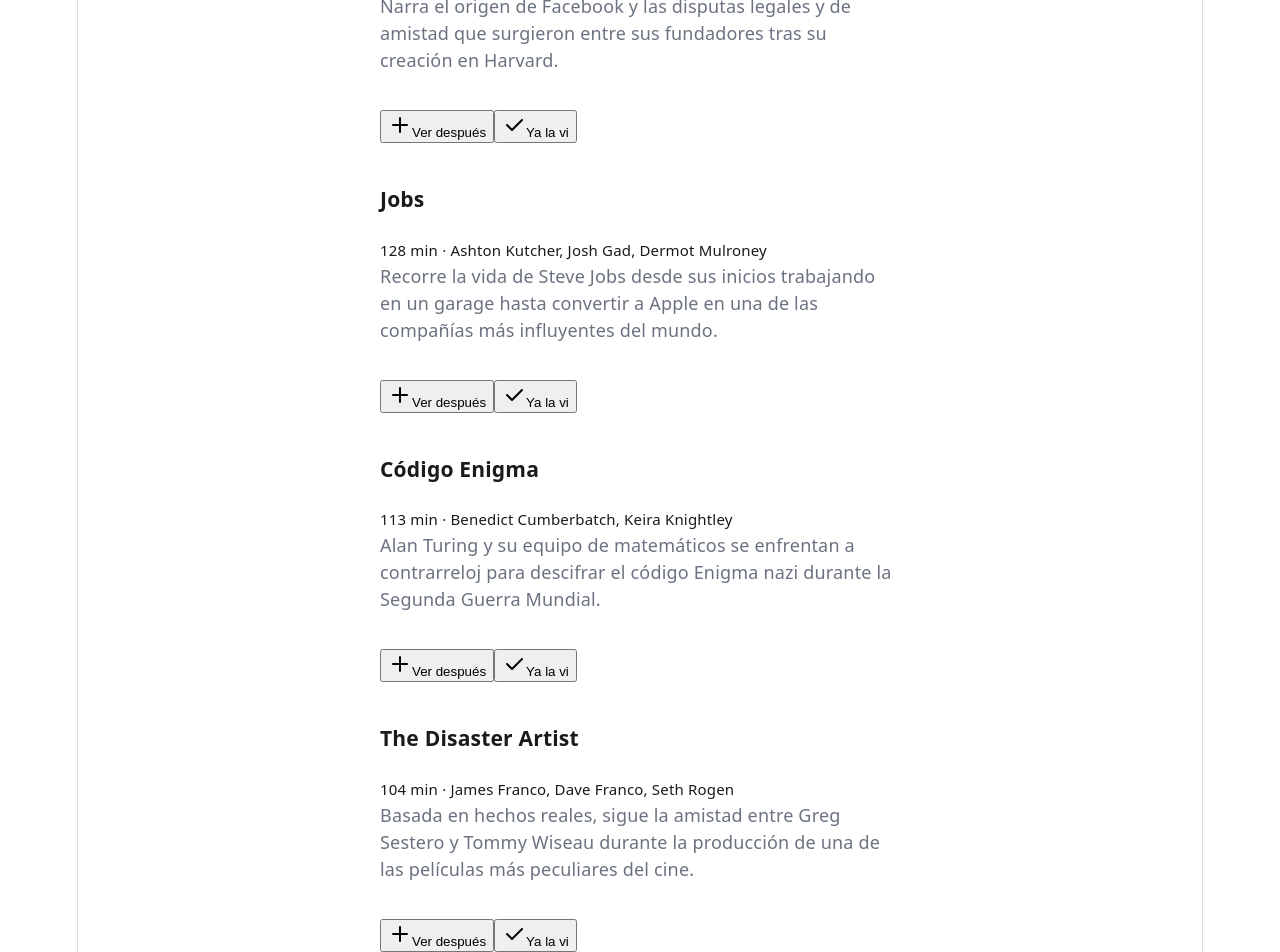
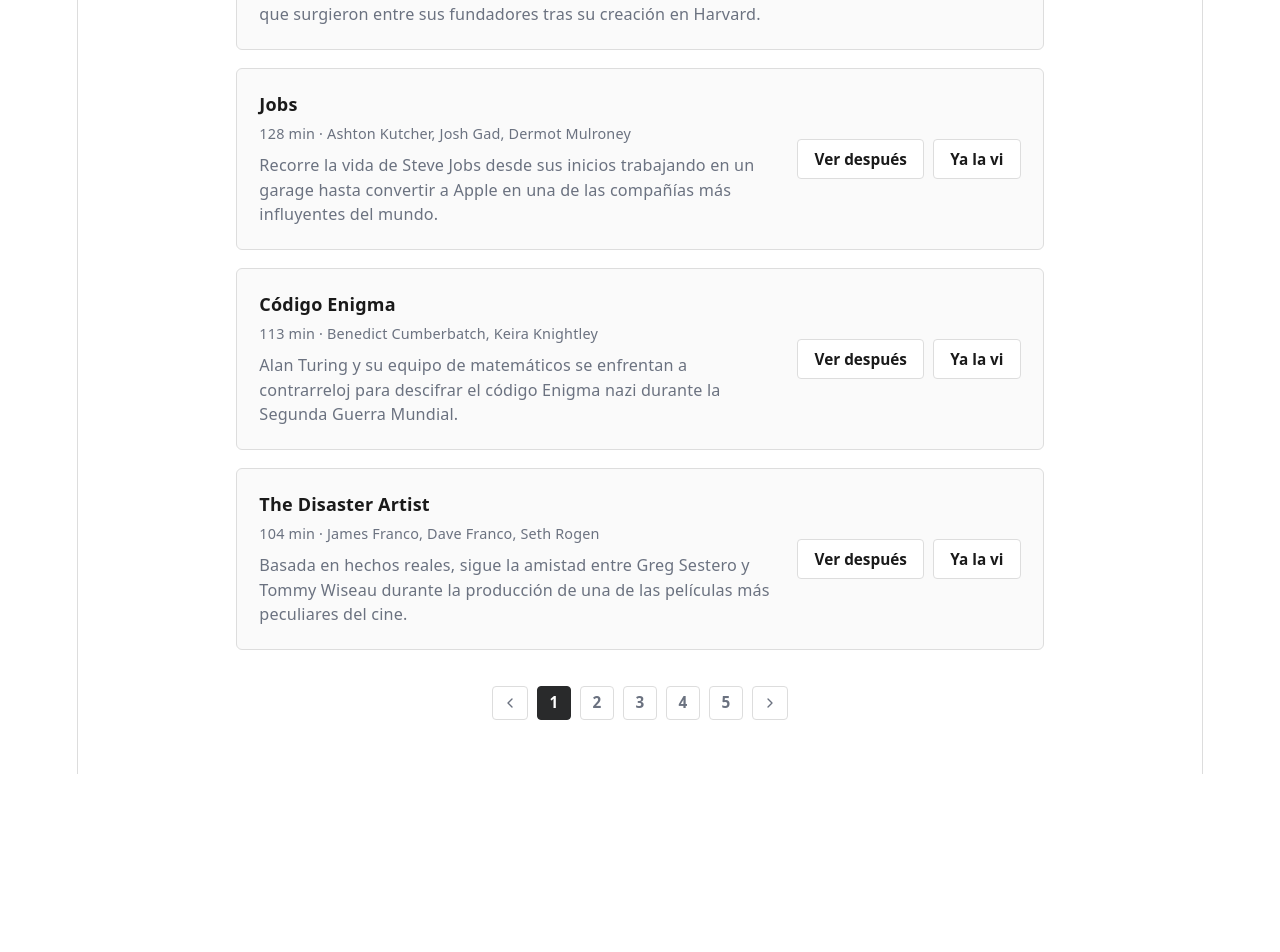
Before and after one commit to floreslog/cinecollect-project, a React (Vite) app in the folder client/: page / in a window 1280 px wide. Shown: the part 520-1472 px from the top of the page. After the commit the page ends 1294 px from the top, so only its background shows below. Built offline with nearby package versions, Linux system fonts and the light colour scheme.

Commit message:
feat: implementar componente lista de peliculas en el componente principal

```diff
--- a/client/src/App.tsx
+++ b/client/src/App.tsx
@@ -1,4 +1,6 @@
 import './App.css';
+import { peliculas } from './data/peliculas';
+import CardPelicula from './components/card-pelicula/CardPelicula';
 
 export default function App() {
   return (
@@ -71,225 +73,9 @@
         </form>
 
         <div className="lista-de-peliculas">
-          <article className="pelicula-card">
-            <div className="pelicula-contenido">
-              <div className="pelicula-info">
-                <h3>The Social Network</h3>
-                <small>
-                  120 min &middot; Jesse Eisenberg, Andrew Garfield, Justin
-                  Timberlake
-                </small>
-              </div>
-              <p>
-                Narra el origen de Facebook y las disputas legales y de amistad
-                que surgieron entre sus fundadores tras su creación en Harvard.
-              </p>
-            </div>
-            <div className="pelicula-acciones">
-              <button type="button" className="btn-ver-despues">
-                <svg
-                  xmlns="http://www.w3.org/2000/svg"
-                  width="24"
-                  height="24"
-                  viewBox="0 0 24 24"
-                  fill="none"
-                  stroke="currentColor"
-                  strokeWidth="2"
-                  strokeLinecap="round"
-                  strokeLinejoin="round"
-                  className="icon icon-tabler icons-tabler-outline icon-tabler-plus"
-                >
-                  <path stroke="none" d="M0 0h24v24H0z" fill="none" />
-                  <path d="M12 5l0 14" />
-                  <path d="M5 12l14 0" />
-                </svg>
-                Ver después
-              </button>
-              <button type="button" className="btn-visto">
-                <svg
-                  xmlns="http://www.w3.org/2000/svg"
-                  width="24"
-                  height="24"
-                  viewBox="0 0 24 24"
-                  fill="none"
-                  stroke="currentColor"
-                  strokeWidth="2"
-                  strokeLinecap="round"
-                  strokeLinejoin="round"
-                  className="icon icon-tabler icons-tabler-outline icon-tabler-check"
-                >
-                  <path stroke="none" d="M0 0h24v24H0z" fill="none" />
-                  <path d="M5 12l5 5l10 -10" />
-                </svg>
-                Ya la vi
-              </button>
-            </div>
-          </article>
-
-          <article className="pelicula-card">
-            <div className="pelicula-contenido">
-              <div className="pelicula-info">
-                <h3>Jobs</h3>
-                <small>
-                  128 min &middot; Ashton Kutcher, Josh Gad, Dermot Mulroney
-                </small>
-              </div>
-              <p>
-                Recorre la vida de Steve Jobs desde sus inicios trabajando en un
-                garage hasta convertir a Apple en una de las compañías más
-                influyentes del mundo.
-              </p>
-            </div>
-            <div className="pelicula-acciones">
-              <button type="button" className="btn-ver-despues">
-                <svg
-                  xmlns="http://www.w3.org/2000/svg"
-                  width="24"
-                  height="24"
-                  viewBox="0 0 24 24"
-                  fill="none"
-                  stroke="currentColor"
-                  strokeWidth="2"
-                  strokeLinecap="round"
-                  strokeLinejoin="round"
-                  className="icon icon-tabler icons-tabler-outline icon-tabler-plus"
-                >
-                  <path stroke="none" d="M0 0h24v24H0z" fill="none" />
-                  <path d="M12 5l0 14" />
-                  <path d="M5 12l14 0" />
-                </svg>
-                Ver después
-              </button>
-              <button type="button" className="btn-visto">
-                <svg
-                  xmlns="http://www.w3.org/2000/svg"
-                  width="24"
-                  height="24"
-                  viewBox="0 0 24 24"
-                  fill="none"
-                  stroke="currentColor"
-                  strokeWidth="2"
-                  strokeLinecap="round"
-                  strokeLinejoin="round"
-                  className="icon icon-tabler icons-tabler-outline icon-tabler-check"
-                >
-                  <path stroke="none" d="M0 0h24v24H0z" fill="none" />
-                  <path d="M5 12l5 5l10 -10" />
-                </svg>
-                Ya la vi
-              </button>
-            </div>
-          </article>
-
-          <article className="pelicula-card">
-            <div className="pelicula-contenido">
-              <div className="pelicula-info">
-                <h3>Código Enigma</h3>
-                <small>
-                  113 min &middot; Benedict Cumberbatch, Keira Knightley
-                </small>
-              </div>
-              <p>
-                Alan Turing y su equipo de matemáticos se enfrentan a
-                contrarreloj para descifrar el código Enigma nazi durante la
-                Segunda Guerra Mundial.
-              </p>
-            </div>
-            <div className="pelicula-acciones">
-              <button type="button" className="btn-ver-despues">
-                <svg
-                  xmlns="http://www.w3.org/2000/svg"
-                  width="24"
-                  height="24"
-                  viewBox="0 0 24 24"
-                  fill="none"
-                  stroke="currentColor"
-                  strokeWidth="2"
-                  strokeLinecap="round"
-                  strokeLinejoin="round"
-                  className="icon icon-tabler icons-tabler-outline icon-tabler-plus"
-                >
-                  <path stroke="none" d="M0 0h24v24H0z" fill="none" />
-                  <path d="M12 5l0 14" />
-                  <path d="M5 12l14 0" />
-                </svg>
-                Ver después
-              </button>
-              <button type="button" className="btn-visto">
-                <svg
-                  xmlns="http://www.w3.org/2000/svg"
-                  width="24"
-                  height="24"
-                  viewBox="0 0 24 24"
-                  fill="none"
-                  stroke="currentColor"
-                  strokeWidth="2"
-                  strokeLinecap="round"
-                  strokeLinejoin="round"
-                  className="icon icon-tabler icons-tabler-outline icon-tabler-check"
-                >
-                  <path stroke="none" d="M0 0h24v24H0z" fill="none" />
-                  <path d="M5 12l5 5l10 -10" />
-                </svg>
-                Ya la vi
-              </button>
-            </div>
-          </article>
-
-          <article className="pelicula-card">
-            <div className="pelicula-contenido">
-              <div className="pelicula-info">
-                <h3>The Disaster Artist</h3>
-                <small>
-                  104 min &middot; James Franco, Dave Franco, Seth Rogen
-                </small>
-              </div>
-              <p>
-                Basada en hechos reales, sigue la amistad entre Greg Sestero y
-                Tommy Wiseau durante la producción de una de las películas más
-                peculiares del cine.
-              </p>
-            </div>
-            <div className="pelicula-acciones">
-              <button type="button" className="btn-ver-despues">
-                <svg
-                  xmlns="http://www.w3.org/2000/svg"
-                  width="24"
-                  height="24"
-                  viewBox="0 0 24 24"
-                  fill="none"
-                  stroke="currentColor"
-                  strokeWidth="2"
-                  strokeLinecap="round"
-                  strokeLinejoin="round"
-                  className="icon icon-tabler icons-tabler-outline icon-tabler-plus"
-                >
-                  <path stroke="none" d="M0 0h24v24H0z" fill="none" />
-                  <path d="M12 5l0 14" />
-                  <path d="M5 12l14 0" />
-                </svg>
-                Ver después
-              </button>
-              <button type="button" className="btn-visto">
-                <svg
-                  xmlns="http://www.w3.org/2000/svg"
-                  width="24"
-                  height="24"
-                  viewBox="0 0 24 24"
-                  fill="none"
-                  stroke="currentColor"
-                  strokeWidth="2"
-                  strokeLinecap="round"
-                  strokeLinejoin="round"
-                  className="icon icon-tabler icons-tabler-outline icon-tabler-check"
-                >
-                  <path stroke="none" d="M0 0h24v24H0z" fill="none" />
-                  <path d="M5 12l5 5l10 -10" />
-                </svg>
-                Ya la vi
-              </button>
-            </div>
-          </article>
+          {peliculas.map((pelicula) => (
+            <CardPelicula key={pelicula.nombre} pelicula={pelicula} />
+          ))}
         </div>
 
         <nav>
```
